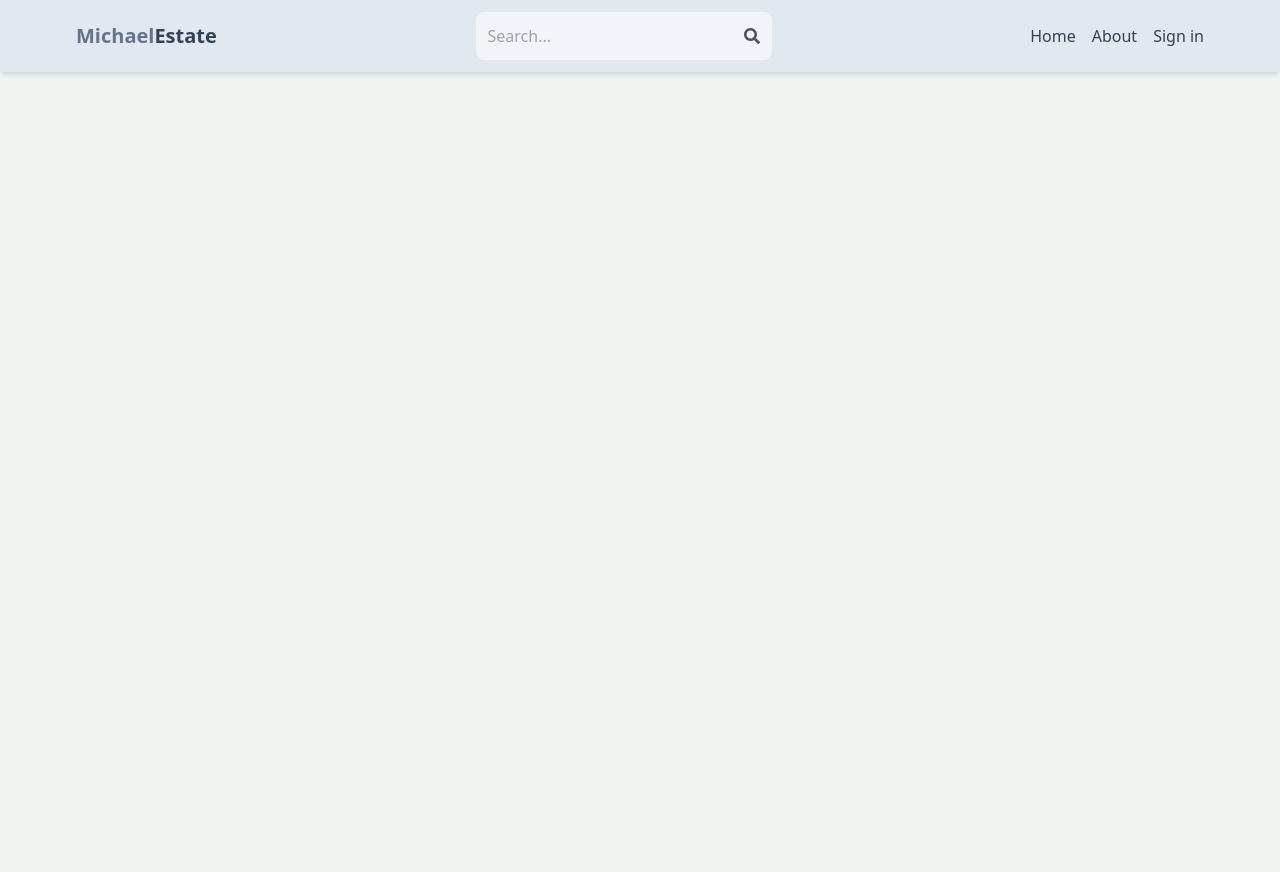
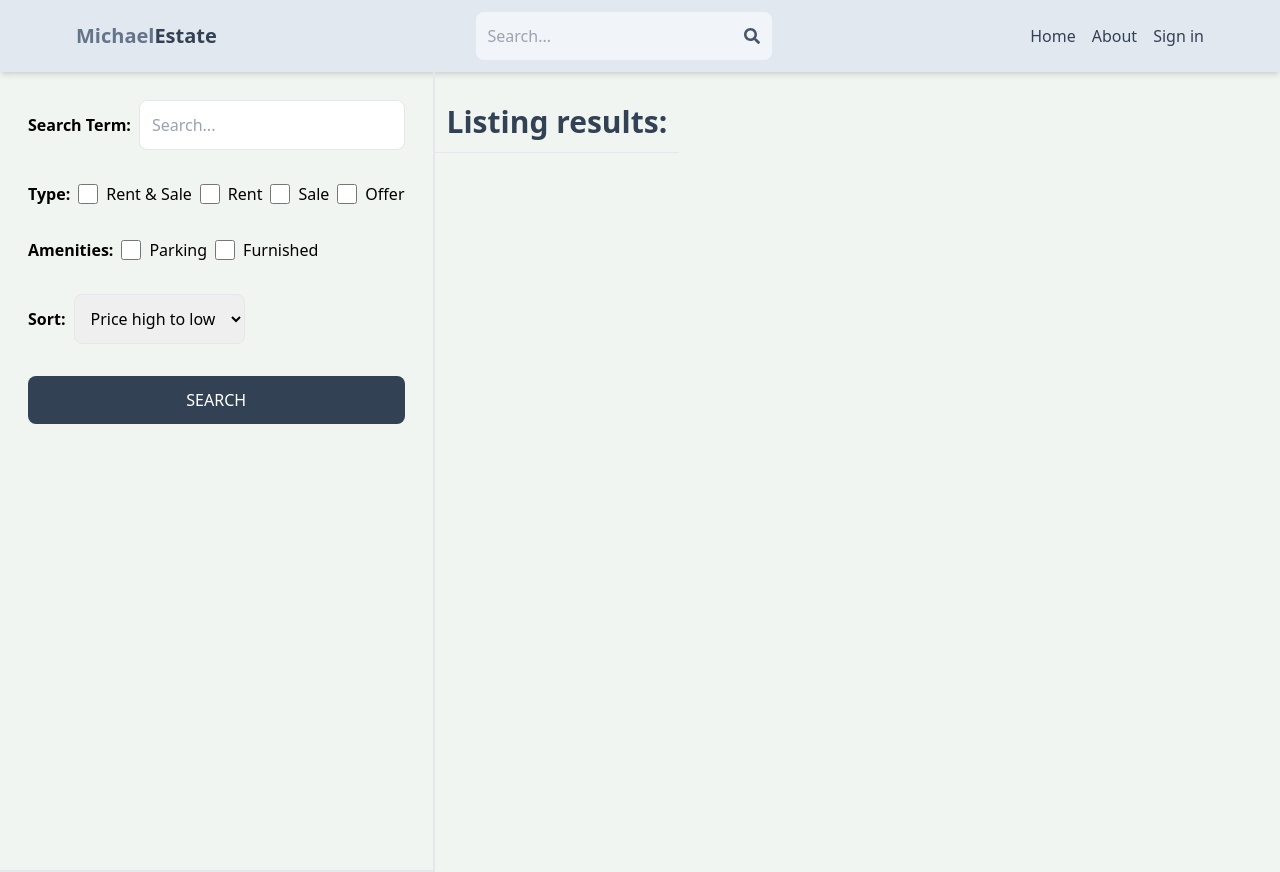
Before and after one commit to michaelokolo/mern-estate, a React (Vite) app in the folder client/: page /search in a window 1280 px wide. Before the commit the page ends 800 px from the top, so only its background shows below. Built offline with nearby package versions, Linux system fonts and the light colour scheme; no server answers.

Commit message:
Create search page UI

```diff
--- a/client/src/App.jsx
+++ b/client/src/App.jsx
@@ -10,6 +10,7 @@
 import CreateListing from './pages/CreateListing';
 import UpdateListing from './pages/UpdateListing';
 import Listing from './pages/Listing';
+import Search from './pages/Search';
 
 export default function App() {
   return (
@@ -21,6 +22,7 @@
         <Route path="/sign-up" element={<SignUp />} />
         <Route path="/about" element={<About />} />
         <Route path="/listing/:listingId" element={<Listing />} />
+        <Route path="/search" element={<Search />} />
         <Route element={<PrivateRoute />}>
           <Route path="/profile" element={<Profile />} />
           <Route path="/create-listing" element={<CreateListing />} />
--- /dev/null
+++ b/client/src/pages/Search.jsx
@@ -0,0 +1,73 @@
+import React from 'react';
+
+export default function Search() {
+  return (
+    <div className="flex flex-col md:flex-row">
+      <div className="p-7 border-b-2 md:border-r-2 md:min-h-screen">
+        <form className="flex flex-col gap-8">
+          <div className="flex items-center gap-2">
+            <label className="whitespace-nowrap font-semibold">
+              Search Term:
+            </label>
+            <input
+              type="text"
+              id="searchTerm"
+              placeholder="Search..."
+              className="border rounded-lg p-3 w-full"
+            />
+          </div>
+          <div className="flex gap-2 flex-wrap items-center">
+            <label className="font-semibold">Type:</label>
+            <div className="flex gap-2">
+              <input type="checkbox" id="all" className="w-5" />
+              <span>Rent & Sale</span>
+            </div>
+            <div className="flex gap-2">
+              <input type="checkbox" id="rent" className="w-5" />
+              <span>Rent</span>
+            </div>
+            <div className="flex gap-2">
+              <input type="checkbox" id="sale" className="w-5" />
+              <span>Sale</span>
+            </div>
+            <div className="flex gap-2">
+              <input type="checkbox" id="offer" className="w-5" />
+              <span>Offer</span>
+            </div>
+          </div>
+          <div className="flex gap-2 flex-wrap items-center">
+            <label className="font-semibold">Amenities:</label>
+            <div className="flex gap-2">
+              <input type="checkbox" id="parking" className="w-5" />
+              <span>Parking</span>
+            </div>
+            <div className="flex gap-2">
+              <input type="checkbox" id="furnished" className="w-5" />
+              <span>Furnished</span>
+            </div>
+          </div>
+          <div className="flex items-center gap-2">
+            <label className="font-semibold">Sort:</label>
+            <select id="sort_order" className="border rounded-lg p-3">
+              <option value="">Price high to low</option>
+              <option value="">Price low to high</option>
+              <option value="">Latest</option>
+              <option value="">Oldest</option>
+            </select>
+          </div>
+          <button
+            className="bg-slate-700 text-white p-3 rounded-lg
+          uppercase hover:opacity-95"
+          >
+            Search
+          </button>
+        </form>
+      </div>
+      <div className="">
+        <h1 className="text-3xl font-semibold border-b p-3 text-slate-700 mt-5">
+          Listing results:
+        </h1>
+      </div>
+    </div>
+  );
+}
```
